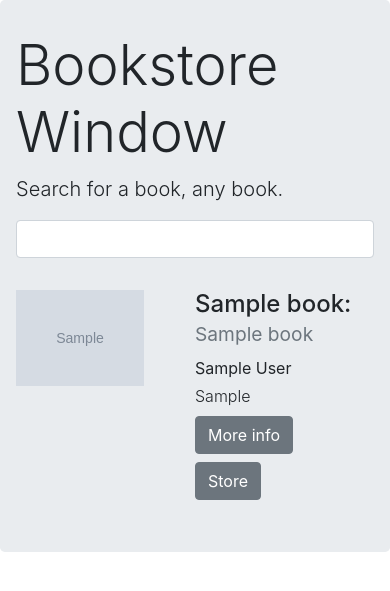
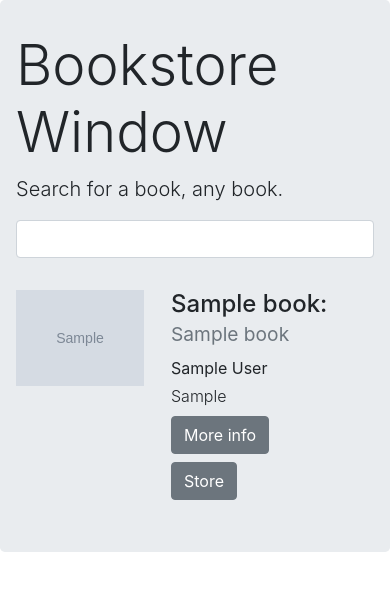
Before and after one commit to pedmiston/bookstorewindow, a Django app: template window/templates/window/index.html in a window 390 px wide. Shown: the top 591 px of the page. Run offline with Django 3.2, Linux system fonts and the light colour scheme; the template is opened without the code that fills it: values that come from a table or form of the project are taken from there, others are empty; tables that the repository leaves empty hold one stand-in row (values such as "Sample post"); grey boxes marked "Sample" are stand-in pictures; some libraries are stand-ins or nearby versions.

Commit message:
Fixed margins on mobile

```diff
--- a/window/templates/window/index.html
+++ b/window/templates/window/index.html
@@ -18,7 +18,7 @@
 <div>
   <div class="row py-3 book">
 
-    <div class="col col-md-2">
+    <div class="col col-md-2 mr-n5 mr-sm-0">
       <img src="{{ book.image }}" width="128">
     </div>
 
```
